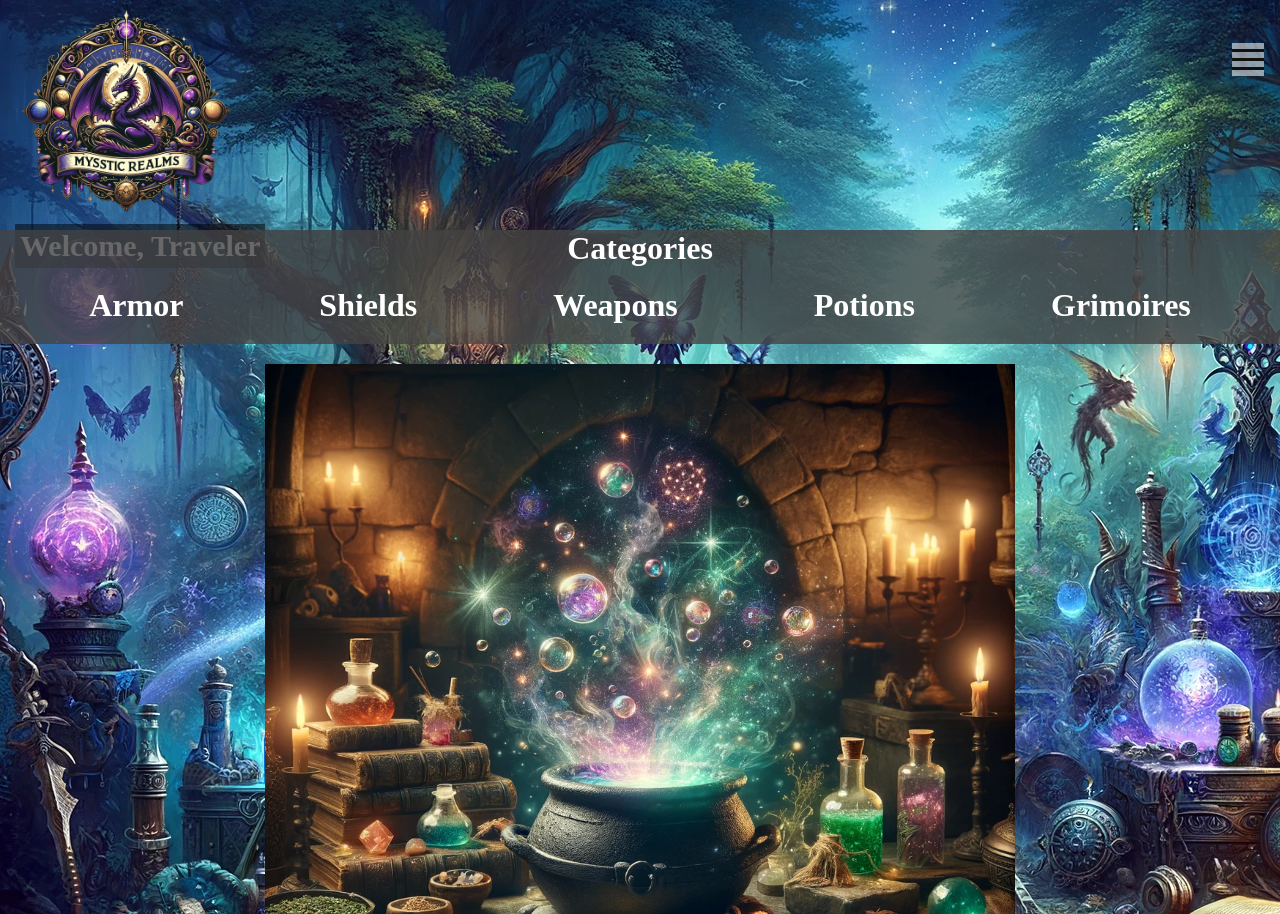
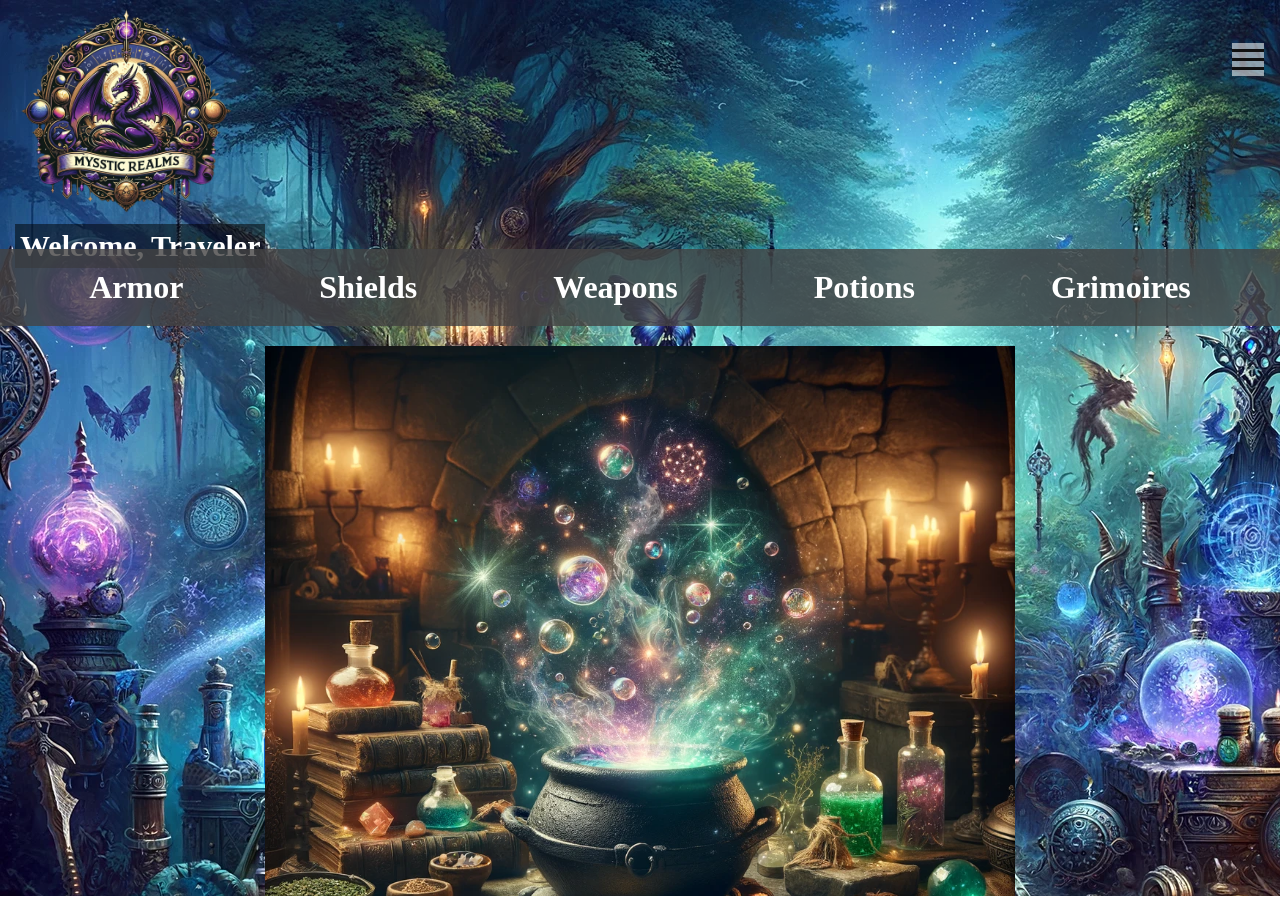
Before and after one commit to JoeyZ56/fantasy-eCommerce-store, a React (Vite) app: page / in a window 1280 px wide. Built offline with nearby package versions, Linux system fonts and the light colour scheme.

Commit message:
removing category title

```diff
--- a/src/components/Categories/Categories.jsx
+++ b/src/components/Categories/Categories.jsx
@@ -4,7 +4,6 @@ import "./Categories.scss";
 const Categories = () => {
   return (
     <div className="cat_container">
-      <h1 className="cat_title">Categories</h1>
       <div className="cat_list-container">
         <ul className="cat_ul">
           <li>
```
